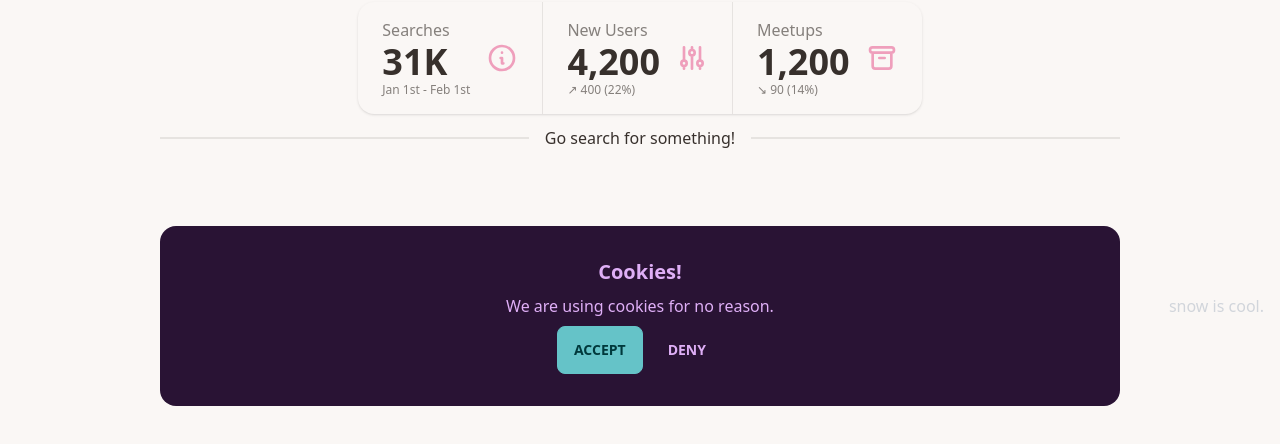
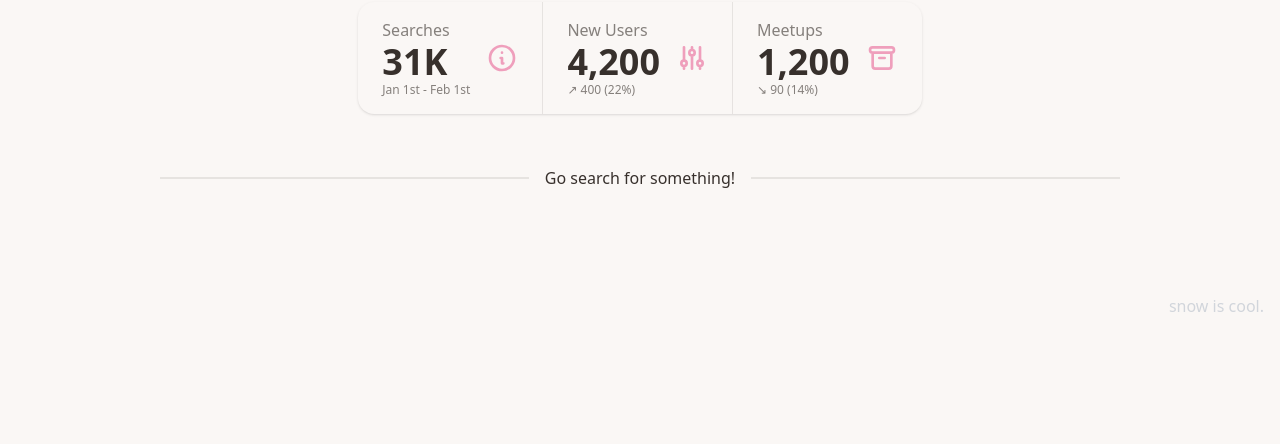
Before and after one commit to seantanyurong/malcominthemiddle, a React (Create React App) app: page / in a window 1280 px wide. Shown: the part 466-910 px from the top of the page. After the commit the page ends 812 px from the top, so only its background shows below. Built offline with nearby package versions, Linux system fonts and the light colour scheme.

Commit message:
Added basic data pass through logic

```diff
--- a/src/components/Layout/HomePage/Body.js
+++ b/src/components/Layout/HomePage/Body.js
@@ -7,7 +7,7 @@ import { Field, Formik, Form } from "formik";
 import { useState } from "react";
 
 const Body = () => {
-  const [data, setData] = useState({});
+  const [data, setData] = useState(null);
 
   async function getResults(postal1value, postal2value) {
     console.log("Getting results");
@@ -24,7 +24,7 @@ const Body = () => {
 
     const newData = await response.json();
 
-    console.log(data);
+    console.log(newData);
     setData(newData);
   }
 
--- a/src/components/Layout/HomePage/Results.js
+++ b/src/components/Layout/HomePage/Results.js
@@ -4,18 +4,21 @@ const Results = (props) => {
   return (
     <div className="flex flex-col items-center">
       <div className="divider w-3/4 mx-auto mb-20">
-        Go search for something!
+        {props.data ? "Here's your result!" : "Go search for something!"}
       </div>
-      <div className="card w-3/4 bg-neutral text-neutral-content">
-        <div className="card-body items-center text-center">
-          <h2 className="card-title">Cookies!</h2>
-          <p>We are using cookies for no reason.</p>
-          <div className="card-actions justify-end">
-            <button className="btn btn-primary">Accept</button>
-            <button className="btn btn-ghost">Deny</button>
+      {props.data && (
+        <div className="card w-3/4 bg-neutral text-neutral-content">
+          <div className="card-body items-center text-center">
+            <h2 className="card-title">{props.data[1]}</h2>
+            <p>{props.data[2]}</p>
+            <div className="card-actions justify-end">
+              <button className="btn btn-primary mt-5">
+                Looks kewl. I wanna learn more.
+              </button>
+            </div>
           </div>
         </div>
-      </div>
+      )}
     </div>
   );
 };
--- a/src/components/Layout/HomePage/Stats.js
+++ b/src/components/Layout/HomePage/Stats.js
@@ -1,6 +1,6 @@
 const Stats = () => {
   return (
-    <div className="flex flex-col items-center mx-auto mt-10">
+    <div className="flex flex-col items-center mx-auto my-10">
       <div className="stats shadow">
         <div className="stat">
           <div className="stat-figure text-secondary">
```
